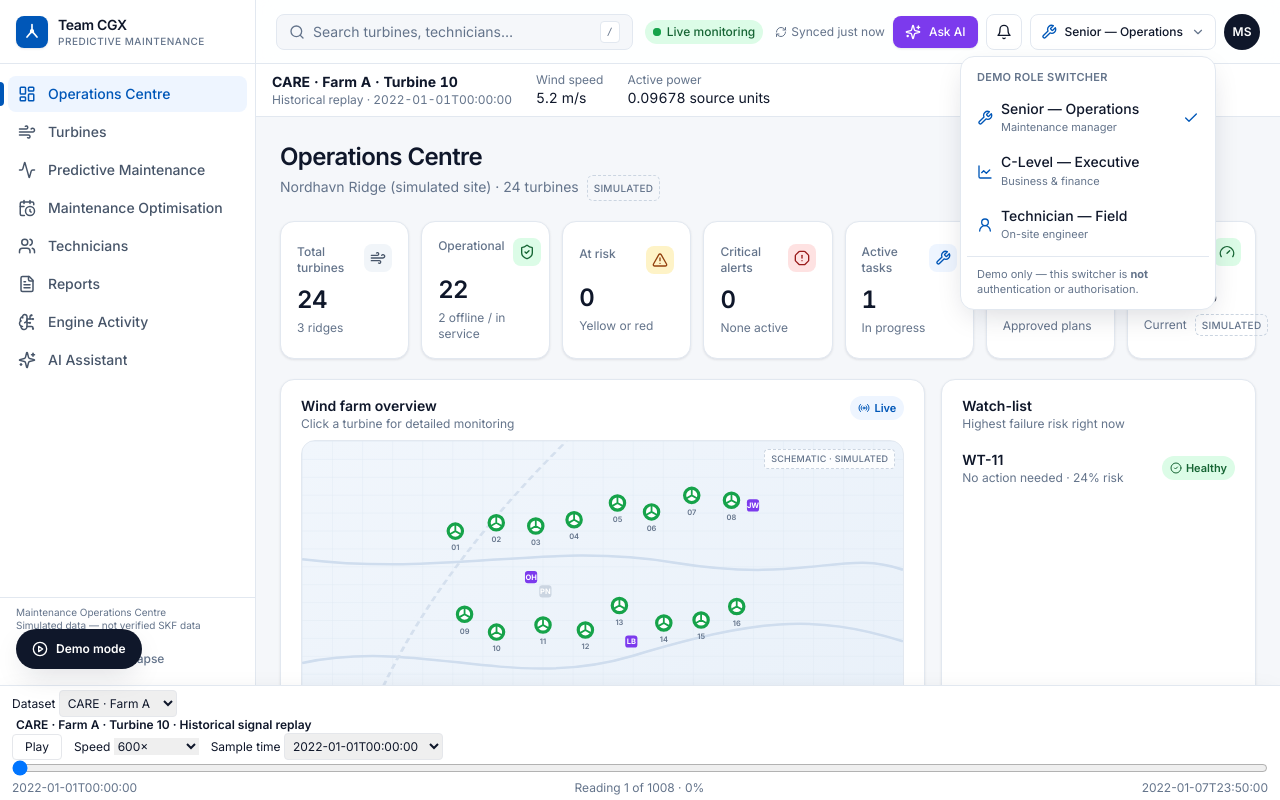
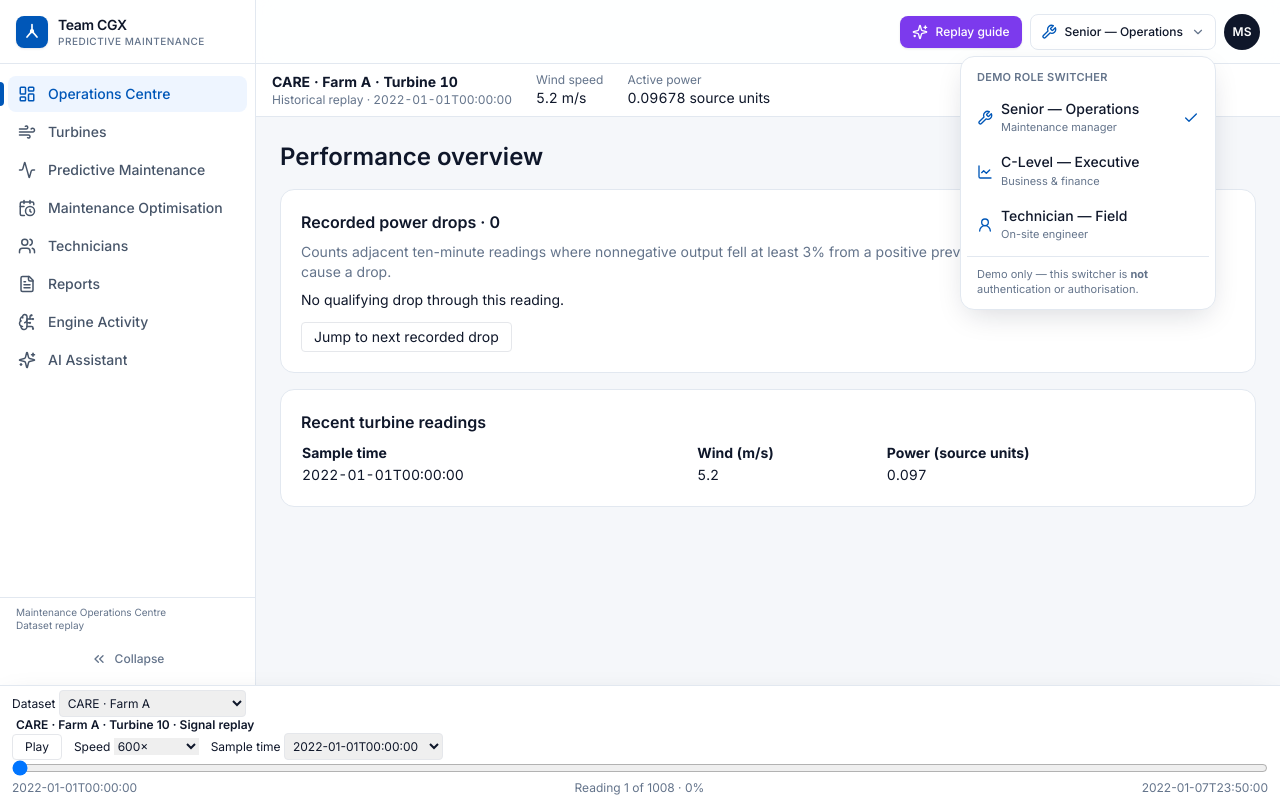
Before and after one commit to cgx-forewind/forewind-client, a React (Vite) app: page /#/senior/dashboard in a window 1280 px wide. Both pictures are taken after a click on the button "Senior — Operations". Shown: the top 800 px of the page. Built offline with nearby package versions, Linux system fonts and the light colour scheme.

Commit message:
Drive operational views and delivery demo from the shared replay clock

```diff
--- a/src/App.tsx
+++ b/src/App.tsx
@@ -1,4 +1,4 @@
-import { ReplayFooter, ReplayReadings } from "@/components/SignalReplay";
+import { ReplayFooter, ReplayReadings, useReplay } from "@/components/SignalReplay";
 import { Suspense, lazy, useEffect } from "react";
 import { useStore, roleHome } from "@/store/useStore";
 import { go, parse, useHash } from "@/lib/router";
@@ -26,9 +26,13 @@ const Fallback = () => (
   <div className="page"><div className="grid gap-4 md:grid-cols-2"><CardSkeleton /><CardSkeleton /></div></div>
 );
 
+const ReplayWorkspace = lazy(() => import("@/pages/ReplayWorkspace"));
+
 function Routes() {
   const hash = useHash();
   const r = parse(hash);
+  const simulation = useReplay(s => s.simulation);
+  if (!simulation && r.page !== "care-replay") return <ReplayWorkspace route={r} />;
   if (r.area === "senior") {
     switch (r.page) {
       case "turbines": return r.param ? <TurbineDetail id={r.param} /> : <Turbines />;
@@ -70,18 +74,19 @@ export default function App() {
     if (want !== role) setRole(want);
   }, [area]); // eslint-disable-line react-hooks/exhaustive-deps
 
+  const simulation = useReplay(s => s.simulation);
   const Shell = area === "tech" ? TechShell : AppShell;
   return (
     <>
       <Shell>
-        <ReplayReadings />
+        {!simulation && <ReplayReadings />}
         <Suspense fallback={<Fallback />}><Routes /></Suspense>
       </Shell>
       <ReplayFooter />
-      <DemoPanel />
+      {simulation && <><DemoPanel />
       <AssistantDrawer />
-      <Toasts />
-      {area === "tech" && <IncomingCallOverlay />}
+      <Toasts /></>}
+      {simulation && area === "tech" && <IncomingCallOverlay />}
     </>
   );
 }
--- a/src/components/SignalReplay.tsx
+++ b/src/components/SignalReplay.tsx
@@ -1,5 +1,5 @@
 import { sources } from "@/lib/trainingSources";
-import { useHash } from "@/lib/router";
+
 import { create } from "zustand";
 import defaultSample from "../../public/training/care.json";
 import { useEffect, useLayoutEffect, useMemo, useRef, useState, type ReactNode } from "react";
@@ -12,18 +12,17 @@ function timestamp(value: string) {
 type Signals = readonly [string | number | null, string | number | null];
 type Track = { key: string; sourceName: string; stamps: string[]; signals: Signals[]; powerUnit: string };
 
-const useReplay = create<{ track: Track; reading: number; simulationDirectory: boolean }>(() => ({
+export const useReplay = create<{ track: Track; reading: number; simulation: boolean }>(() => ({
   track: { key: "care:10:training", sourceName: "CARE · Farm A · Turbine 10", powerUnit: "source units", signals: defaultSample.rows.map(r => [r[1], r[2]]), stamps: defaultSample.rows.map(r => String(r[0])) },
-  reading: 0, simulationDirectory: true,
+  reading: 0, simulation: false,
 }));
 
-export function useReplayDataset(directory = false) {
-  return useReplay(s => directory && s.simulationDirectory ? "simulation" : s.track.key.split(":")[0]);
+export function useReplayDataset(includeSimulation = false) {
+  return useReplay(s => includeSimulation && s.simulation ? "simulation" : s.track.key.split(":")[0]);
 }
 
 function DatasetPicker() {
-  const directory = useHash().split("?")[0] === "#/senior/turbines";
-  const selected = useReplayDataset(directory);
+  const selected = useReplayDataset(true);
   const request = useRef(0);
   const [pending, setPending] = useState("");
   const [error, setError] = useState(false);
@@ -33,11 +32,20 @@ function DatasetPicker() {
     setError(false);
     setPending("");
     if (id === "simulation") {
-      useReplay.setState({ simulationDirectory: true });
+      useReplay.setState({ simulation: true });
+      return;
+    }
+    if (id === "delivery-test") {
+      const power = [1000, 1000, 990, 980, 970, 970];
+      useReplay.setState({ simulation: false, reading: 0, track: {
+        key: "delivery-test:T1:sample", sourceName: "Delivery test · T1", powerUnit: "kW",
+        stamps: power.map((_, i) => new Date(Date.UTC(2020, 0, 1, 0, i * 10)).toISOString()),
+        signals: power.map(value => [8, value]),
+      } });
       return;
     }
     if (currentReplaySelection().source === id) {
-      useReplay.setState({ simulationDirectory: false });
+      useReplay.setState({ simulation: false });
       return;
     }
     setPending(id);
@@ -50,7 +58,7 @@ function DatasetPicker() {
       if (version === request.current) {
         useReplay.setState({ track: { key: `${id}:${sample.turbine}:training`,
           sourceName: `${source.name} · Turbine ${sample.turbine}`, powerUnit: source.unit, signals: sample.rows.map(row => [row[1], row[2]]), stamps: sample.rows.map(row => row[0]) },
-          reading: 0, simulationDirectory: false });
+          reading: 0, simulation: false });
       }
     } catch {
       if (version === request.current) setError(true);
@@ -59,7 +67,8 @@ function DatasetPicker() {
     }
   }
   return <label className="text-xs">Dataset <select aria-label="Dataset" className="rounded border p-1" value={pending || selected} onChange={e => void choose(e.target.value)}>
-    {directory && <option value="simulation">Simulated fleet</option>}
+    <option value="simulation">Simulated fleet</option>
+    <option value="delivery-test">Delivery test · 100% → 97%</option>
     {sources.map(s => <option key={s.id} value={s.id}>{s.name}</option>)}
   </select>{error && <span role="status"> Dataset unavailable.</span>}</label>;
 }
@@ -93,7 +102,7 @@ export function ReplayReadings() {
   const format = (value: Signals[number], unit: string) => value === null
     ? "Unavailable" : Number(value).toLocaleString("en-GB", { maximumSignificantDigits: 5 }) + " " + unit;
   return <section aria-label="Historical replay readings" className="flex flex-wrap items-center gap-x-6 gap-y-1 border-b border-line bg-white px-4 py-2 text-sm tabular-nums">
-    <div><strong>{track.sourceName}</strong><p className="text-xs text-muted">Historical replay · {track.stamps[reading]}</p></div>
+    <div><strong>{track.sourceName}</strong><p className="text-xs text-muted">{track.key.startsWith("delivery-test:") ? "Synthetic fixture" : "Historical replay"} · {track.stamps[reading]}</p></div>
     <dl className="flex flex-wrap gap-x-6">
       <div><dt className="text-xs text-muted">Wind speed</dt><dd>{format(wind, "m/s")}</dd></div>
       <div><dt className="text-xs text-muted">Active power</dt><dd>{format(power, track.powerUnit)}</dd></div>
@@ -103,6 +112,7 @@ export function ReplayReadings() {
 
 export function ReplayFooter() {
   const track = useReplay(s => s.track);
+  const simulation = useReplay(s => s.simulation);
   const footer = useRef<HTMLElement>(null);
   useLayoutEffect(() => {
     const el = footer.current!;
@@ -114,7 +124,7 @@ export function ReplayFooter() {
   }, []);
   return <footer ref={footer} aria-label="Historical playback" className="replay-footer no-print fixed inset-x-0 bottom-0 z-40 border-t border-line bg-white px-3 pt-1 shadow-pop">
     <div className="mx-auto max-w-[1400px]"><DatasetPicker /></div>
-    <Controls key={track.key} sourceName={track.sourceName} stamps={track.stamps} />
+    {!simulation && <Controls key={track.key} sourceName={track.sourceName} stamps={track.stamps} />}
   </footer>;
 }
 
@@ -142,12 +152,23 @@ function Controls({ sourceName, stamps }: Pick<Track, "sourceName" | "stamps">)
     }, 100);
     return () => window.clearInterval(timer);
   }, [playing, speed, duration]);
+  useEffect(() => {
+    const jump = (event: Event) => {
+      const index = (event as CustomEvent<number>).detail;
+      if (Number.isInteger(index) && times[index] !== undefined) {
+        setPlaying(false);
+        seek(times[index] - times[0]);
+      }
+    };
+    window.addEventListener("forewind:seek", jump);
+    return () => window.removeEventListener("forewind:seek", jump);
+  }, [times]);
   const next = times.findIndex(t => t > times[0] + position);
   const reading = next === -1 ? times.length - 1 : Math.max(0, next - 1);
   useLayoutEffect(() => { useReplay.setState({ reading }); }, [reading]);
   return <>
     <fieldset className="mx-auto max-w-[1400px] min-w-0 text-xs">
-      <legend className="px-1 font-semibold">{sourceName} · Historical signal replay</legend>
+      <legend className="px-1 font-semibold">{sourceName} · Signal replay</legend>
       <div className="flex flex-wrap items-center gap-x-3 gap-y-1">
         <button type="button" className="rounded border px-3 py-1" disabled={!(duration > 0)} onClick={() => {
           if (!playing && position >= duration) seek(0);
--- a/src/components/layout/Shell.tsx
+++ b/src/components/layout/Shell.tsx
@@ -1,3 +1,4 @@
+import { useReplay } from "@/components/SignalReplay";
 import { useEffect, useMemo, useState, type ReactNode } from "react";
 import { Bell, ChevronsLeft, ChevronsRight, Menu, Search, Sparkles, WifiOff, UserRound, ShieldAlert, ChevronDown, Check, RefreshCw, AlertTriangle, Wrench, LineChart, CircleAlert } from "lucide-react";
 import type { Role } from "@/types";
@@ -35,6 +36,7 @@ export function Logo({ collapsed = false }: { collapsed?: boolean }) {
 }
 
 function SidebarNav({ area, collapsed, onNavigate }: { area: "senior" | "exec"; collapsed: boolean; onNavigate?: () => void }) {
+  const simulation = useReplay(s => s.simulation);
   const hash = useHash();
   const approval = useStore((s) => s.approval);
   const sc = useStore((s) => s.scenario);
@@ -50,7 +52,7 @@ function SidebarNav({ area, collapsed, onNavigate }: { area: "senior" | "exec";
             {active && <span className="absolute -left-2 top-1.5 h-6 w-1 rounded-r bg-primary" />}
             <it.icon className="h-[18px] w-[18px] shrink-0" aria-hidden />
             {!collapsed && <span className="truncate">{it.label}</span>}
-            {dot && <span aria-label="needs attention" className={cn("h-2 w-2 rounded-full", it.badge === "alerts" ? "bg-crit" : "bg-warn", collapsed ? "absolute right-1.5 top-1.5" : "ml-auto")} />}
+            {simulation && dot && <span aria-label="needs attention" className={cn("h-2 w-2 rounded-full", it.badge === "alerts" ? "bg-crit" : "bg-warn", collapsed ? "absolute right-1.5 top-1.5" : "ml-auto")} />}
           </a>
         );
       })}
@@ -225,6 +227,7 @@ export function AssistantDrawer() {
 }
 
 export function AppShell({ children }: { children: ReactNode }) {
+  const simulation = useReplay(s => s.simulation);
   const hash = useHash();
   const route = parse(hash);
   const area = route.area === "exec" ? "exec" : "senior";
@@ -248,7 +251,7 @@ export function AppShell({ children }: { children: ReactNode }) {
         <div className={cn("flex h-16 items-center border-b border-line px-4", collapsed && "justify-center px-0")}><Logo collapsed={collapsed} /></div>
         <SidebarNav area={area} collapsed={collapsed} />
         <div className="border-t border-line p-2">
-          {!collapsed && <p className="px-2 pb-2 text-[10px] leading-snug text-muted">{AREA_TITLE[area]}<br />Simulated data — not verified SKF data</p>}
+          {!collapsed && <p className="px-2 pb-2 text-[10px] leading-snug text-muted">{AREA_TITLE[area]}<br />{" "}{simulation ? "Simulated fleet" : "Dataset replay"}</p>}
           <button onClick={() => setCollapsed((c) => !c)} aria-label={collapsed ? "Expand sidebar" : "Collapse sidebar"} aria-expanded={!collapsed} className="flex h-9 w-full items-center justify-center gap-2 rounded-lg text-xs font-medium text-muted hover:bg-slate-100">
             {collapsed ? <ChevronsRight className="h-4 w-4" /> : <><ChevronsLeft className="h-4 w-4" /> Collapse</>}
           </button>
@@ -264,27 +267,28 @@ export function AppShell({ children }: { children: ReactNode }) {
       <div className="flex min-w-0 flex-1 flex-col">
         <header className="no-print sticky top-0 z-30 flex h-16 items-center gap-2 border-b border-line bg-white/90 px-3 backdrop-blur sm:gap-3 sm:px-5">
           <button className="grid h-9 w-9 place-items-center rounded-lg hover:bg-slate-100 md:hidden" aria-label="Open navigation" onClick={() => setMobileNav(true)}><Menu className="h-5 w-5" /></button>
-          <button onClick={() => setSearch(true)} aria-label="Search (press /)" className="flex h-9 min-w-0 flex-1 items-center gap-2 rounded-lg border border-line bg-surface px-3 text-sm text-muted transition hover:border-slate-300 sm:max-w-sm">
+          {simulation && <button onClick={() => setSearch(true)} aria-label="Search (press /)" className="flex h-9 min-w-0 flex-1 items-center gap-2 rounded-lg border border-line bg-surface px-3 text-sm text-muted transition hover:border-slate-300 sm:max-w-sm">
             <Search className="h-4 w-4 shrink-0" /><span className="truncate">Search turbines, technicians…</span><kbd className="ml-auto hidden rounded border border-line bg-white px-1.5 text-[10px] sm:block">/</kbd>
-          </button>
+          </button>}
           <div className="ml-auto flex items-center gap-2">
-            <SyncStatus />
-            <Button variant="ai" size="sm" className="hidden sm:inline-flex" onClick={() => toggleAssistant(true)}><Sparkles className="h-4 w-4" /> Ask AI</Button>
-            <Notifications />
+            {simulation && <SyncStatus />}
+            <Button variant="ai" size="sm" className="hidden sm:inline-flex" onClick={() => simulation ? toggleAssistant(true) : go("#/" + parse(hash).area + "/assistant")}><Sparkles className="h-4 w-4" /> {simulation ? "Ask AI" : "Replay guide"}</Button>
+            {simulation && <Notifications />}
             <RoleSwitcher />
             <div className="hidden h-9 w-9 place-items-center rounded-full bg-navy text-xs font-semibold text-white sm:grid" title={`Demo user — ${role}`} aria-label="User profile (demo)">{role === "senior" ? "MS" : role === "executive" ? "CX" : "OH"}</div>
           </div>
         </header>
-        <ContextBanner />
+        {simulation && <ContextBanner />}
         <main id="main" tabIndex={-1} className="min-w-0 flex-1 focus:outline-none">{children}</main>
       </div>
-      <button onClick={() => toggleAssistant(true)} aria-label="Open AI assistant" className="no-print fixed bottom-[calc(var(--replay-height,0px)+1rem)] right-4 z-40 grid h-12 w-12 place-items-center rounded-full bg-ai text-white shadow-pop transition hover:scale-105 sm:hidden"><Sparkles className="h-5 w-5" /></button>
-      <SearchDialog open={search} setOpen={setSearch} />
+      <button onClick={() => simulation ? toggleAssistant(true) : go("#/" + parse(hash).area + "/assistant")} aria-label="Open AI assistant" className="no-print fixed bottom-[calc(var(--replay-height,0px)+1rem)] right-4 z-40 grid h-12 w-12 place-items-center rounded-full bg-ai text-white shadow-pop transition hover:scale-105 sm:hidden"><Sparkles className="h-5 w-5" /></button>
+      <SearchDialog open={simulation && search} setOpen={setSearch} />
     </div>
   );
 }
 
 export function TechShell({ children }: { children: ReactNode }) {
+  const simulation = useReplay(s => s.simulation);
   const hash = useHash();
   const toggleAssistant = useStore((s) => s.toggleAssistant);
   const assignment = useStore((s) => s.assignment);
@@ -294,9 +298,9 @@ export function TechShell({ children }: { children: ReactNode }) {
       <header className="sticky top-0 z-30 flex h-14 items-center gap-2 border-b border-line bg-white/95 px-3 backdrop-blur">
         <Logo collapsed />
         <div className="leading-tight"><p className="text-sm font-semibold">Field Operations</p><p className="text-[10px] text-muted">Team CGX</p></div>
-        <div className="ml-auto flex items-center gap-2"><Notifications /><RoleSwitcher /></div>
+        <div className="ml-auto flex items-center gap-2">{simulation && <Notifications />}<RoleSwitcher /></div>
       </header>
-      <ContextBanner />
+      {simulation && <ContextBanner />}
       <main id="main" tabIndex={-1} className="flex-1 pb-24 focus:outline-none">{children}</main>
       <nav aria-label="Primary" className="fixed bottom-[var(--replay-height,0px)] left-1/2 z-40 flex w-full max-w-xl -translate-x-1/2 border-t border-line bg-white pb-[env(safe-area-inset-bottom)]">
         {NAV.tech.map((it) => {
@@ -304,12 +308,12 @@ export function TechShell({ children }: { children: ReactNode }) {
           return (
             <a key={it.to} href={it.to} aria-current={active ? "page" : undefined} className={cn("relative flex flex-1 flex-col items-center gap-0.5 py-2.5 text-[11px] font-medium", active ? "text-primary" : "text-muted")}>
               <it.icon className="h-5 w-5" aria-hidden />{it.label}
-              {it.label === "Task" && assignment && assignment.status !== "completed" && <span className="absolute right-[32%] top-2 h-2 w-2 rounded-full bg-crit" />}
+              {simulation && it.label === "Task" && assignment && assignment.status !== "completed" && <span className="absolute right-[32%] top-2 h-2 w-2 rounded-full bg-crit" />}
             </a>
           );
         })}
       </nav>
-      <button onClick={() => toggleAssistant(true)} aria-label="Open AI assistant" className="fixed bottom-[calc(var(--replay-height,0px)+5rem)] right-3 z-40 grid h-11 w-11 place-items-center rounded-full bg-ai text-white shadow-pop"><Sparkles className="h-5 w-5" /></button>
+      <button onClick={() => simulation ? toggleAssistant(true) : go("#/" + parse(hash).area + "/assistant")} aria-label="Open AI assistant" className="fixed bottom-[calc(var(--replay-height,0px)+5rem)] right-3 z-40 grid h-11 w-11 place-items-center rounded-full bg-ai text-white shadow-pop"><Sparkles className="h-5 w-5" /></button>
     </div>
   );
 }
--- /dev/null
+++ b/src/pages/ReplayWorkspace.tsx
@@ -0,0 +1,117 @@
+import { useEffect, useMemo, useRef, useState } from "react";
+import { HistoricalMetrics } from "@/components/HistoricalMetrics";
+import { useReplay } from "@/components/SignalReplay";
+import { TrainingSources } from "@/components/TrainingSources";
+import { WarehouseSignals } from "@/components/WarehouseSignals";
+import { delivery } from "@/lib/pilotMetrics";
+import type { Route } from "@/lib/router";
+import WindForecast from "./senior/WindForecast";
+
+function numeric(raw: string | number | null) {
+  if (raw === null || String(raw).trim() === "") return null;
+  const value = Number(raw);
+  return Number.isFinite(value) ? value : null;
+}
+function fmt(value: number | null) {
+  return value === null ? "Unavailable" : value.toLocaleString("en-GB", { maximumFractionDigits: 3 });
+}
+
+function DeliveryGauge({ power }: { power: number | null }) {
+  const result = delivery(power, 1000, 1000, true, 50);
+  const target = result.value === null ? 0 : 100 * result.value;
+  const shown = useRef(target);
+  const [value, setValue] = useState(target);
+  useEffect(() => {
+    const start = performance.now();
+    const from = shown.current;
+    const duration = matchMedia("(prefers-reduced-motion: reduce)").matches ? 0 : 420;
+    let frame = 0;
+    function tick(now: number) {
+      const t = duration ? Math.min(1, (now - start) / duration) : 1;
+      shown.current = from + (target - from) * (1 - (1 - t) ** 3);
+      setValue(shown.current);
+      if (t < 1) frame = requestAnimationFrame(tick);
+    }
+    frame = requestAnimationFrame(tick);
+    return () => cancelAnimationFrame(frame);
+  }, [target]);
+  return <section className="rounded-xl border border-line bg-white p-5">
+    <h2 className="font-semibold">Giz1 · Power delivered against target</h2>
+    <div className="my-3 text-4xl font-semibold tabular-nums">{value.toFixed(1)}%</div>
+    <progress className="w-full accent-teal-600" aria-label="Giz1 delivery" value={value} max="100" />
+    <p className="mt-2 text-sm">Synthetic steady production · {fmt(power)} kW delivered ÷ min(1,000 kW unrestricted, 1,000 kW cap) × 100.</p>
+    {target <= 97 && <p className="mt-2 font-semibold">Detection · Delivery reached the 97% test threshold.</p>}
+  </section>;
+}
+
+const titles: Record<string, string> = {
+  dashboard: "Performance overview", predictive: "Predictive maintenance", turbines: "Turbine measurements",
+  assets: "Asset measurements", financial: "Recorded energy", optimization: "Maintenance planning",
+  reports: "Replay report", engine: "Detection engine", technicians: "Technician handoff", home: "Field overview",
+  task: "Task evidence", assistant: "Replay guide",
+};
+
+function utc(stamp: string) {
+  const iso = stamp.replace(" ", "T");
+  return Date.parse(/(?:Z|[+-]\d{2}:\d{2})$/i.test(iso) ? iso : iso + "Z");
+}
+
+export default function ReplayWorkspace({ route }: { route: Route }) {
+  const track = useReplay(s => s.track);
+  const reading = useReplay(s => s.reading);
+  const source = track.key.split(":")[0];
+  const fixture = source === "delivery-test";
+  const series = useMemo(() => {
+    let energy = 0, samples = 0;
+    const detections: { index: number; before: number; after: number; change: number }[] = [];
+    const rows = track.signals.map(([wind, power], i) => {
+      const current = numeric(power);
+      const prev = i ? numeric(track.signals[i - 1][1]) : null;
+      const adjacent = i > 0 && utc(track.stamps[i]) - utc(track.stamps[i - 1]) === 600000;
+      if (adjacent && prev !== null && prev > 0 && current !== null && current >= 0) {
+        const change = 100 * (prev - current) / prev;
+        if (change >= 3) detections.push({ index: i, before: prev, after: current, change });
+      }
+      if (current !== null) {
+        samples++;
+        energy += current / 6; // Each sample is a ten-minute mean.
+      }
+      return { wind: numeric(wind), power: current, energy, samples, count: detections.length };
+    });
+    return { rows, detections };
+  }, [track]);
+  const row = series.rows[reading];
+  const latest = series.detections.slice(Math.max(0, row.count - 3), row.count).reverse();
+  const next = series.detections[row.count];
+  const page = route.page;
+  const evidence = <section className="rounded-xl border border-line bg-white p-5">
+    <h2 className="font-semibold">Recorded power drops · {row.count}</h2>
+    <p className="my-2 text-sm text-muted">Counts adjacent ten-minute readings where nonnegative output fell at least 3% from a positive previous reading. Wind changes can also cause a drop.</p>
+    {latest.map(e => <p key={e.index} className="py-1 text-sm tabular-nums">{track.stamps[e.index]} · {fmt(e.before)} → {fmt(e.after)} {track.powerUnit} · down {fmt(e.change)}%</p>)}
+    {!row.count && <p className="text-sm">No qualifying drop through this reading.</p>}
+    {next && <button className="mt-3 rounded border px-3 py-1 text-sm" onClick={() => window.dispatchEvent(new CustomEvent("forewind:seek", { detail: next.index }))}>Jump to next recorded drop</button>}
+  </section>;
+  return <article className="page space-y-4">
+    <h1 className="text-2xl font-semibold">{titles[page] ?? "Replay overview"}</h1>
+    {fixture && <DeliveryGauge power={row.power} />}
+    {page === "financial" && <section><h2 className="font-semibold">Energy across available intervals</h2>
+      <p>{track.powerUnit === "kW" ? fmt(row.energy) + " kWh" : "Unavailable in kWh · CARE power uses source units"} · {row.samples} valid ten-minute averages.</p>
+      <p className="text-sm text-muted">Revenue requires a tariff for the recorded period.</p></section>}
+    {["technicians","task","home"].includes(page) && <p>Use the readings below for a field handoff. This dataset supplies no crew assignments or work orders.</p>}
+    {page === "optimization" && <p>Recorded wind at this turbine was {fmt(row.wind)} m/s. The separate Thornton Bank panel shows the current offshore forecast.</p>}
+    {page === "assistant" && <p>At {track.stamps[reading]}, this turbine recorded {fmt(row.wind)} m/s and {fmt(row.power)} {track.powerUnit}. Jump to a drop to inspect the pair of readings that triggered it.</p>}
+    {!fixture && evidence}
+    {["dashboard","reports","assets","engine","home"].includes(page) && <section className="rounded-xl border border-line bg-white p-5">
+      <h2 className="mb-2 font-semibold">Recent turbine readings</h2>
+      <table className="w-full text-left text-sm tabular-nums"><thead><tr><th>Sample time</th><th>Wind (m/s)</th><th>Power ({track.powerUnit})</th></tr></thead>
+      <tbody>{series.rows.slice(Math.max(0, reading - 4), reading + 1).map((r,i,rows) => {
+        const stamp = track.stamps[reading - rows.length + 1 + i];
+        return <tr key={stamp}><td>{stamp}</td><td>{fmt(r.wind)}</td><td>{fmt(r.power)}</td></tr>;
+      })}</tbody></table></section>}
+    {page === "turbines" && !fixture && <HistoricalMetrics key={source} source={source} />}
+    {page === "predictive" && !fixture && <><TrainingSources />
+      <a className="block underline" href="#/senior/care-replay">Read the archived CARE event 40 report</a></>}
+    {page === "predictive" && <WarehouseSignals />}
+    {page === "optimization" && <WindForecast />}
+  </article>;
+}
--- a/src/pages/senior/Predictive.tsx
+++ b/src/pages/senior/Predictive.tsx
@@ -1,4 +1,3 @@
-import { TrainingSources } from "@/components/TrainingSources";
 import { WarehouseSignals } from "@/components/WarehouseSignals";
 import { useState } from "react";
 import { Bar, BarChart, CartesianGrid, Cell, ResponsiveContainer, Tooltip, XAxis, YAxis } from "recharts";
@@ -41,7 +40,6 @@ export default function Predictive() {
         <strong>Explore the historical CARE replay →</strong>
         <span className="block text-sm text-muted">Farm A · Turbine 10 · Event 40. Inspect recorded bearing temperatures and model alert onsets.</span>
       </a>
-      <TrainingSources />
       <WarehouseSignals />
       <h2 className="font-semibold">Simulated fleet predictions</h2>
       <div className="grid grid-cols-3 gap-3">
```
